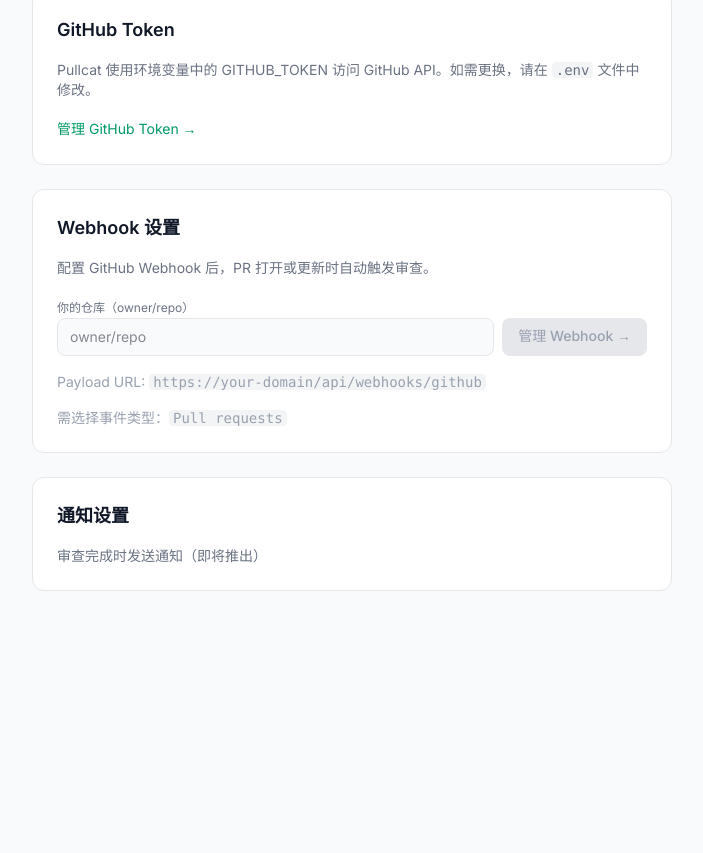
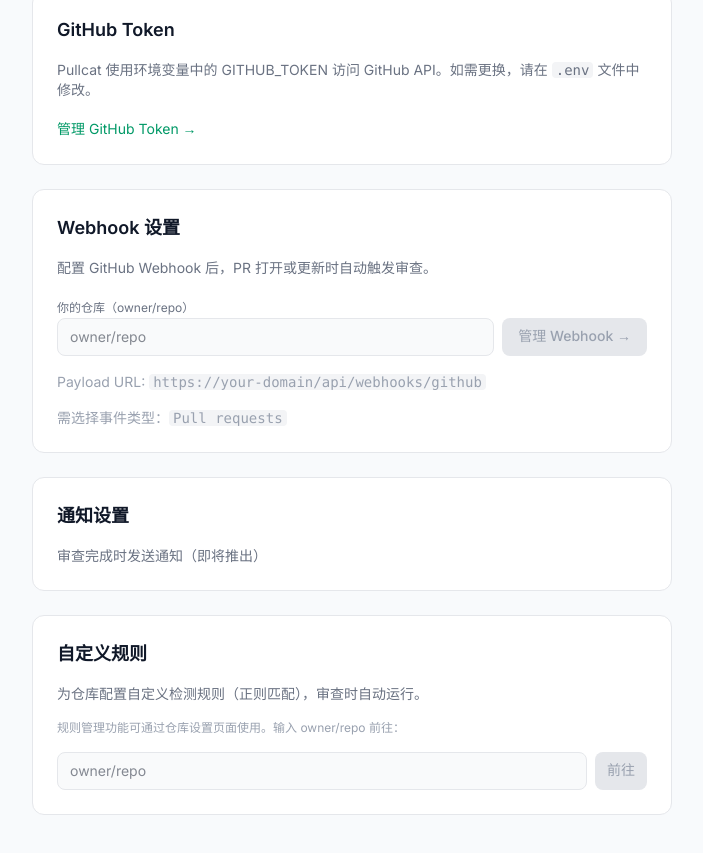
Before and after one commit to xiechimon/pullcat, a React (Vite) app in the folder pullcat-web/: page /settings in a window 1280 px wide. Shown: the part 319-1172 px from the top of the page, without its empty margins (288-991 px from the left). Before the commit the page ends 1022 px from the top, so only its background shows below. Built offline with nearby package versions, Linux system fonts and the light colour scheme; no server answers.

Commit message:
feat(web): 设置页新增自定义规则入口与路由

```diff
--- a/pullcat-web/src/App.tsx
+++ b/pullcat-web/src/App.tsx
@@ -9,6 +9,7 @@
 import { LoginPage } from './pages/LoginPage'
 import { SettingsPage } from './pages/SettingsPage'
 import { StatsPage } from './pages/StatsPage'
+import { RepoSettingsPage } from './pages/RepoSettingsPage'
 
 export default function App() {
   return (
@@ -25,6 +26,7 @@
             <Route path="/logout" element={<LoginPage />} />
             <Route path="/settings" element={<SettingsPage />} />
             <Route path="/stats" element={<StatsPage />} />
+            <Route path="/settings/repos/:owner/:repo" element={<RepoSettingsPage />} />
           </Routes>
         </Layout>
       </ErrorBoundary>
--- a/pullcat-web/src/pages/SettingsPage.tsx
+++ b/pullcat-web/src/pages/SettingsPage.tsx
@@ -78,6 +78,37 @@
         <h2 className="text-lg font-semibold text-gray-900 dark:text-white">通知设置</h2>
         <p className="text-sm text-gray-500">审查完成时发送通知（即将推出）</p>
       </div>
+
+      <div className="bg-white dark:bg-slate-800 rounded-xl border border-gray-200 dark:border-gray-700 p-6 space-y-4">
+        <h2 className="text-lg font-semibold text-gray-900 dark:text-white">自定义规则</h2>
+        <p className="text-sm text-gray-500">为仓库配置自定义检测规则（正则匹配），审查时自动运行。</p>
+        <p className="text-xs text-gray-400">
+          规则管理功能可通过仓库设置页面使用。输入 owner/repo 前往：
+        </p>
+        <RuleQuickNav />
+      </div>
     </div>
   )
 }
+
+function RuleQuickNav() {
+  const [input, setInput] = useState('')
+
+  return (
+    <div className="flex gap-2">
+      <input
+        type="text"
+        value={input}
+        onChange={e => setInput(e.target.value)}
+        placeholder="owner/repo"
+        className="flex-1 px-3 py-2 border border-gray-200 dark:border-gray-600 rounded-lg bg-gray-50 dark:bg-gray-800 text-sm"
+      />
+      <Link
+        to={input.includes('/') ? `/settings/repos/${input}` : '#'}
+        className={`px-3 py-2 text-sm rounded-lg ${input.includes('/') ? 'bg-emerald-600 text-white hover:bg-emerald-700' : 'bg-gray-200 text-gray-400 pointer-events-none'}`}
+      >
+        前往
+      </Link>
+    </div>
+  )
+}
```
